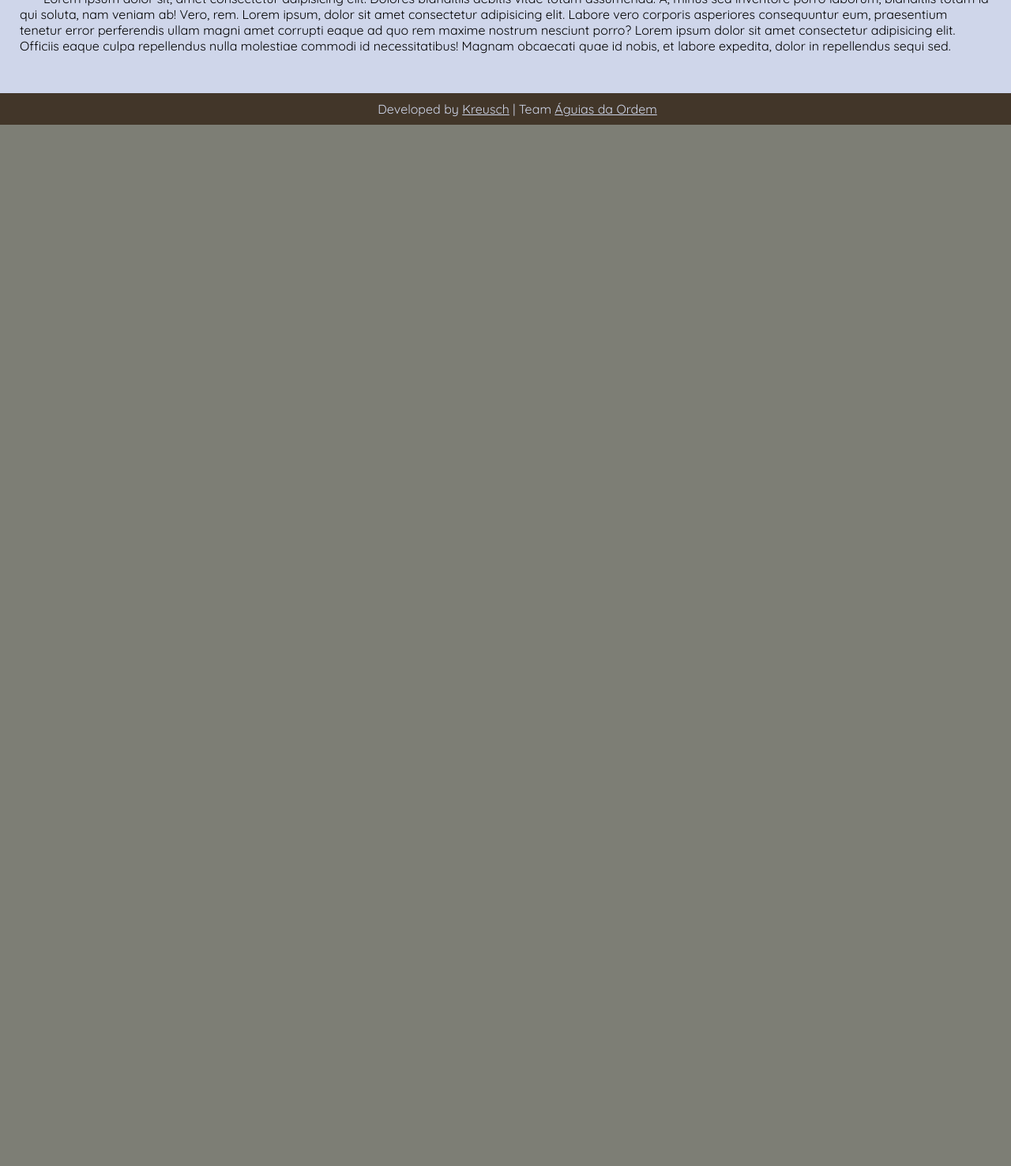
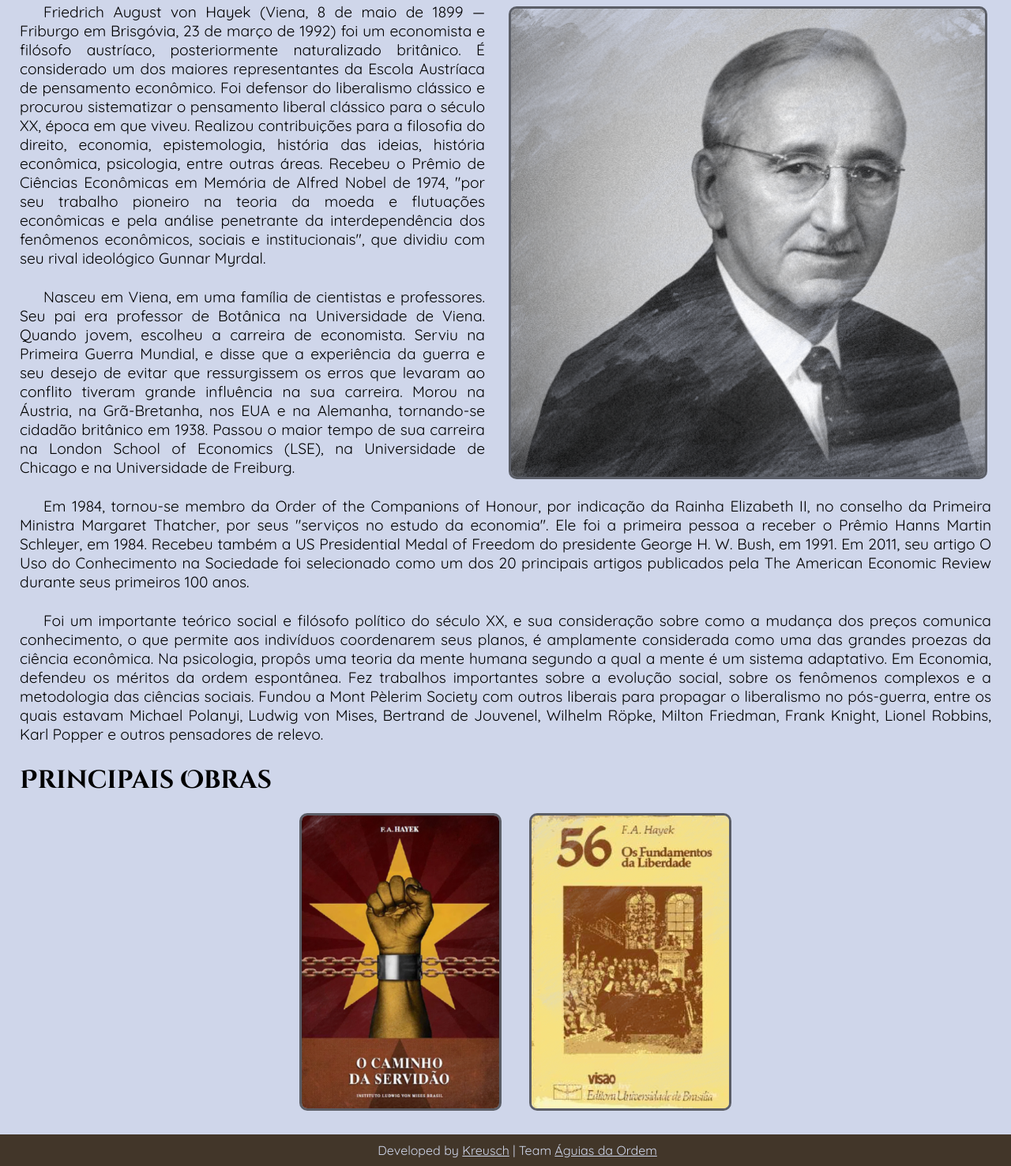
Before and after one commit to Kreusch-Leo/Biblioteca, a plain HTML site: page autores_pages/hayek.html in a window 1280 px wide. Shown: the part 284-1761 px from the top of the page at 79% size. Before the commit the page ends 800 px from the top, so only its background shows below. Drawn offline with Linux system fonts and the light colour scheme.

Commit message:
imagens obras

```diff
--- a/autores_pages/hayek.html
+++ b/autores_pages/hayek.html
@@ -7,10 +7,13 @@
     <title>Biblioteca</title>
     <link rel="shortcut icon" href="favicon_io/favicon.ico" type="image/x-icon">
     <link rel="stylesheet" href="../estilos/style.css">
+    <link rel="stylesheet" href="../estilos/autor.css">
 </head>
 <body>
     <header>
-        <h1>Projeto Arcádia</h1>
+        <a href="../index.html">
+            <h1>Projeto Arcádia</h1>
+        </a>
         <p>Repositório de produções textuais</p>
     </header>
 
@@ -23,10 +26,24 @@
     </nav>
 
     <main>
-        <h1>Autor</h1>
-        <p>Lorem ipsum dolor sit, amet consectetur adipisicing elit. Dolores blanditiis debitis vitae totam assumenda. A, minus sed inventore porro laborum, blanditiis totam id qui soluta, nam veniam ab! Vero, rem. Lorem ipsum, dolor sit amet consectetur adipisicing elit. Labore vero corporis asperiores consequuntur eum, praesentium tenetur error perferendis ullam magni amet corrupti eaque ad quo rem maxime nostrum nesciunt porro? Lorem ipsum dolor sit amet consectetur adipisicing elit. Officiis eaque culpa repellendus nulla molestiae commodi id necessitatibus! Magnam obcaecati quae id nobis, et labore expedita, dolor in repellendus sequi sed.</p>
 
+        <h1>Friedrich August von Hayek</h1>
+        <img src="../imagens/pensadores/hayek-600px.png" alt="Hayek">
+        <p>Friedrich August von Hayek (Viena, 8 de maio de 1899 — Friburgo em Brisgóvia, 23 de março de 1992) foi um economista e filósofo austríaco, posteriormente naturalizado britânico. É considerado um dos maiores representantes da Escola Austríaca de pensamento econômico. Foi defensor do liberalismo clássico e procurou sistematizar o pensamento liberal clássico para o século XX, época em que viveu. Realizou contribuições para a filosofia do direito, economia, epistemologia, história das ideias, história econômica, psicologia, entre outras áreas. Recebeu o Prêmio de Ciências Econômicas em Memória de Alfred Nobel de 1974, "por seu trabalho pioneiro na teoria da moeda e flutuações econômicas e pela análise penetrante da interdependência dos fenômenos econômicos, sociais e institucionais", que dividiu com seu rival ideológico Gunnar Myrdal.
+        </p>
+        <p>Nasceu em Viena, em uma família de cientistas e professores. Seu pai era professor de Botânica na Universidade de Viena. Quando jovem, escolheu a carreira de economista. Serviu na Primeira Guerra Mundial, e disse que a experiência da guerra e seu desejo de evitar que ressurgissem os erros que levaram ao conflito tiveram grande influência na sua carreira. Morou na Áustria, na Grã-Bretanha, nos EUA e na Alemanha, tornando-se cidadão britânico em 1938. Passou o maior tempo de sua carreira na London School of Economics (LSE), na Universidade de Chicago e na Universidade de Freiburg.</p>
+        <p>Em 1984, tornou-se membro da Order of the Companions of Honour, por indicação da Rainha Elizabeth II, no conselho da Primeira Ministra Margaret Thatcher, por seus "serviços no estudo da economia". Ele foi a primeira pessoa a receber o Prêmio Hanns Martin Schleyer, em 1984. Recebeu também a US Presidential Medal of Freedom do presidente George H. W. Bush, em 1991. Em 2011, seu artigo O Uso do Conhecimento na Sociedade foi selecionado como um dos 20 principais artigos publicados pela The American Economic Review durante seus primeiros 100 anos.</p>
+        <p>Foi um importante teórico social e filósofo político do século XX, e sua consideração sobre como a mudança dos preços comunica conhecimento, o que permite aos indivíduos coordenarem seus planos, é amplamente considerada como uma das grandes proezas da ciência econômica. Na psicologia, propôs uma teoria da mente humana segundo a qual a mente é um sistema adaptativo. Em Economia, defendeu os méritos da ordem espontânea. Fez trabalhos importantes sobre a evolução social, sobre os fenômenos complexos e a metodologia das ciências sociais. Fundou a Mont Pèlerim Society com outros liberais para propagar o liberalismo no pós-guerra, entre os quais estavam Michael Polanyi, Ludwig von Mises, Bertrand de Jouvenel, Wilhelm Röpke, Milton Friedman, Frank Knight, Lionel Robbins, Karl Popper e outros pensadores de relevo.</p>
 
+        <section>
+
+            <h2>Principais Obras</h2>
+            <section class="img">
+                <a href=""><img src="../imagens/obras/hayek-caminho-servidao.png" alt="" class="obra"></a>
+                <a href=""><img src="../imagens/obras/hayek-fundamentos-liberdade.png" alt="" class="obra"></a>
+            </section>
+
+        </section>
     </main>
 
     <footer>
--- /dev/null
+++ b/estilos/autor.css
@@ -0,0 +1,34 @@
+
+main {
+min-height: 750px;
+}
+
+h2 {
+margin-bottom: 15px;
+}
+
+img{
+max-width: 600px;
+width: 100%;
+display: flex;
+float: right;
+margin-left: 30px;
+}
+
+img.obra {
+min-width: 200px;
+max-width: 250px;
+}
+
+main h1 {
+margin-bottom: 15px;
+}
+main p {
+text-align: justify;
+font-size: 1.2rem;
+}
+
+section > img {
+display: inline-flex;
+flex-wrap: wrap;
+}
```
Also changed, not shown: pages/obras.html (+17 -0 lines), imagens/obras/hayek-caminho-servidao.png (added), imagens/obras/hayek-fundamentos-liberdade.png (added), imagens/obras/hoppe-democracia.png (added), imagens/obras/hoppe-economics-ethics-private-property.png (added), imagens/obras/mises-acao-humana.png (added), imagens/obras/mises-teoria-dinheiro-credito.png (added), imagens/obras/rothbard-etica-liberdade.png (added), imagens/obras/rothbard-man-economy-state.png (added).
